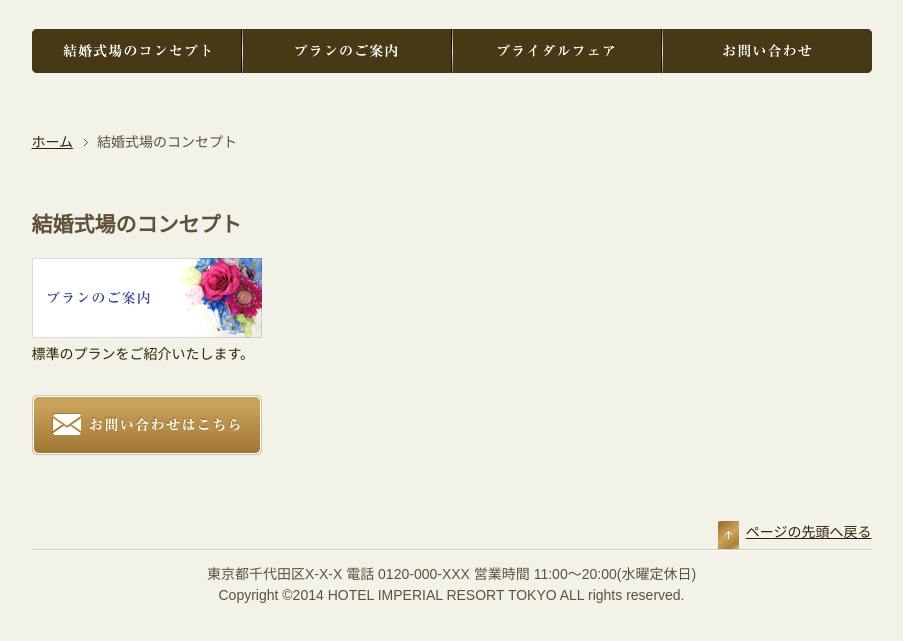
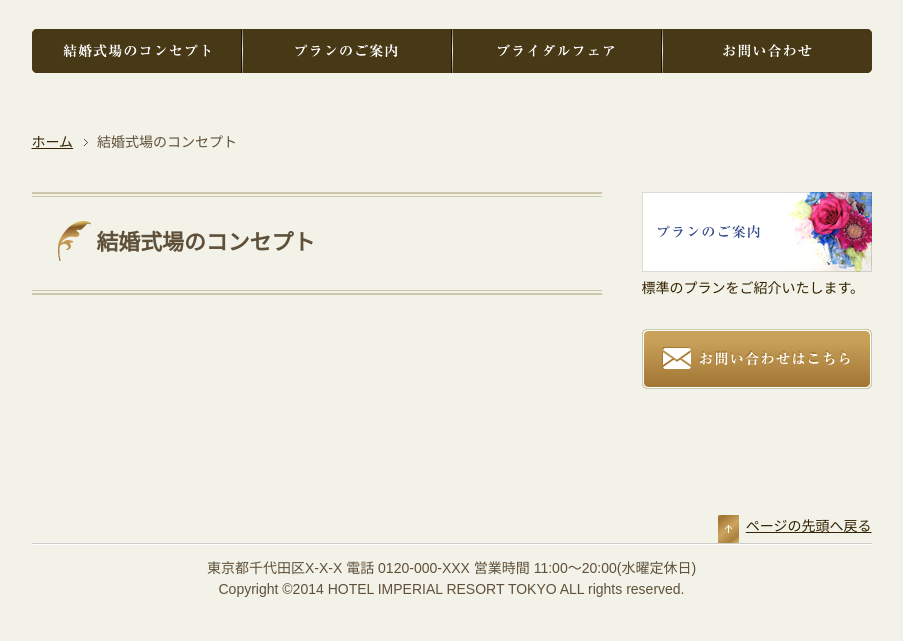
Before and after one commit to kusaba-a/kusaba-a.github.io, a plain HTML site: page base.html in a window 1280 px wide. Shown: the part 109-750 px from the top of the page, without its empty margins (196-1099 px from the left). Drawn offline with Linux system fonts and the light colour scheme.

Commit message:
基本レイアウトが完成！

```diff
--- a/css/style.css
+++ b/css/style.css
@@ -48,6 +48,31 @@ nav ul li#nav_plan a{
 nav ul li#nav_contact a{
   background-image:url(../images/nav4.png);
 }
+#contents{
+  overflow: hidden;
+}
+#main{
+  float: left;
+  width: 570px;
+}
+#sub{
+  float: right;
+  width:230px;
+}
+footer{
+  padding-top: 70px;
+}
+#main h1{
+  margin: 0 0 30px 0;
+  padding: 35px 0 35px 65px;
+  font-size: 156.25%;
+  background-image: url(../images/bg_h1_head.png),url(../images/bg_h1_bottom.png);
+  background-repeat: no-repeat,no-repeat;
+  background-position: left top,left bottom;
+}
+.bnr_inner a p img:hover{
+  opacity: 0.8;
+}
 /* 基本レイアウト ここまで↑ */
 
 /* トップページ ここから↓ */
```
